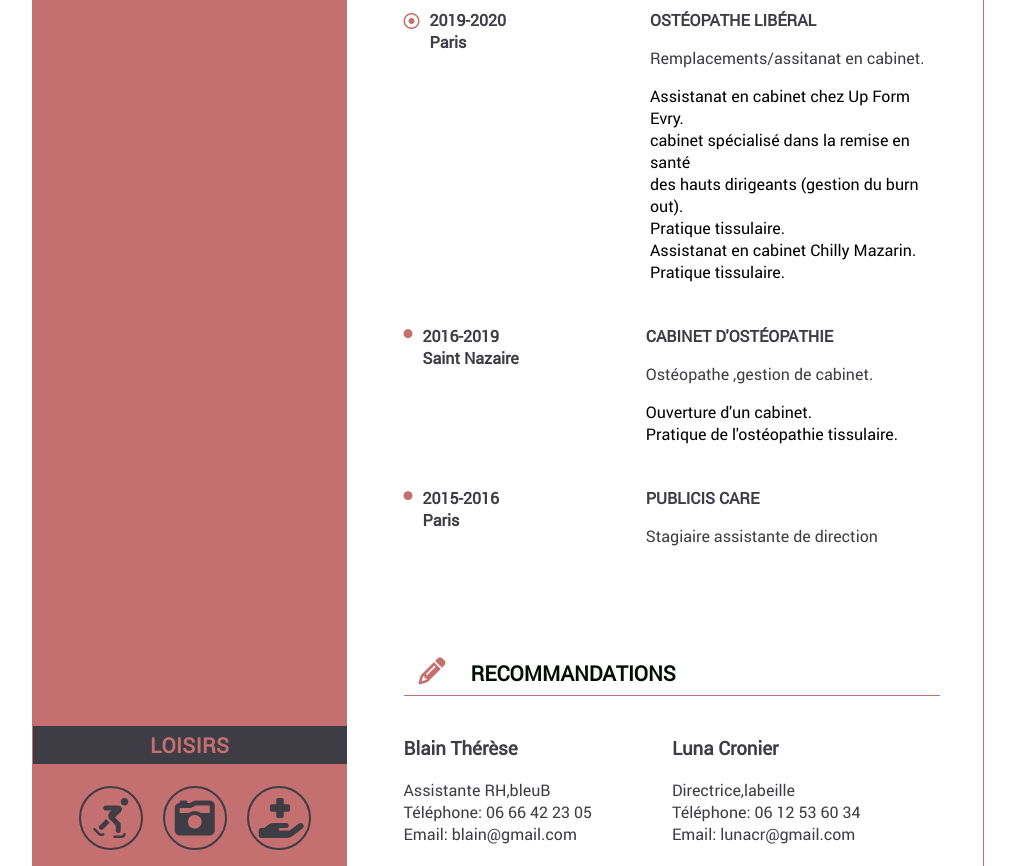
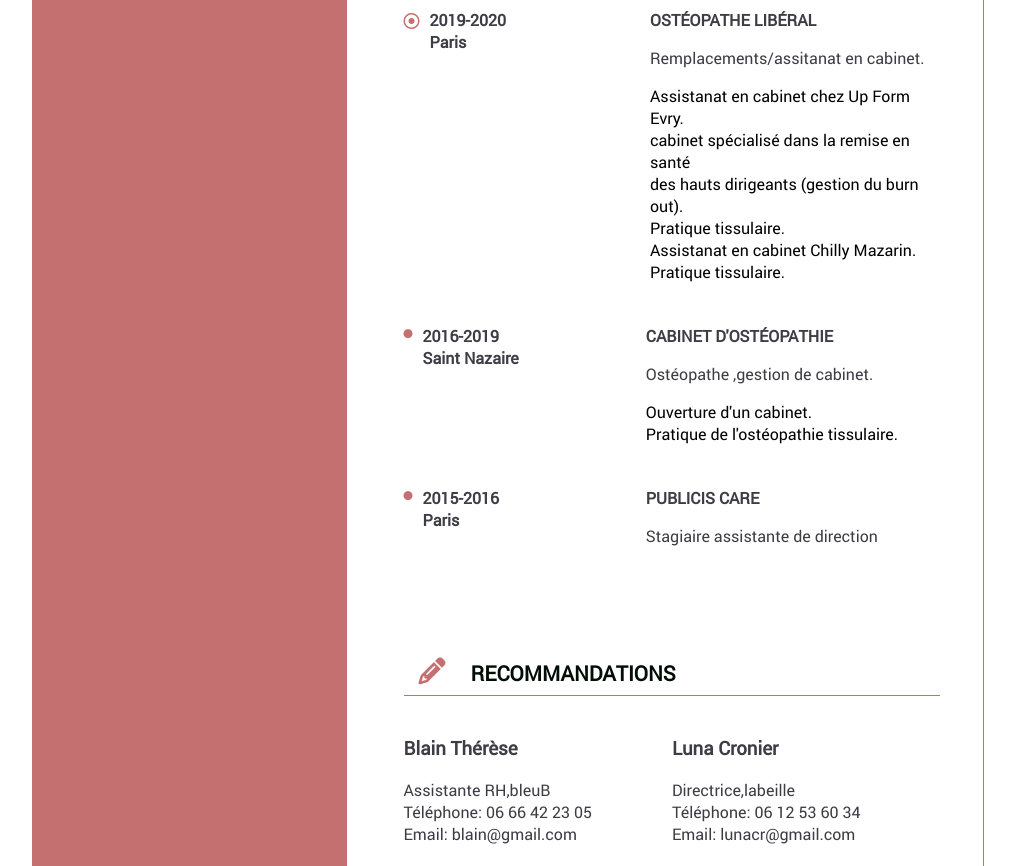
Before and after one commit to lazouz44/CV, a plain HTML site: page index.html in a window 1280 px wide. Shown: the part 1357-2223 px from the top of the page, without its empty margins (132-1147 px from the left). Drawn offline with Linux system fonts and the light colour scheme.

Commit message:
nouvelle modification

```diff
--- a/index.html
+++ b/index.html
@@ -48,13 +48,7 @@
           </p>
         </div>
 
-        <h2 class="titaside">LOISIRS</h2>
-      	<div class="icons">
-          <i class="fas fa-skating monicone"></i>
-          <i class="fas fa-camera-retro monicone"></i>
-          <i class="fas fa-hand-holding-medical monicone"></i>
-        </div>
-      </aside>
+            </aside>
 
       <!--SECTION-->
 
```
